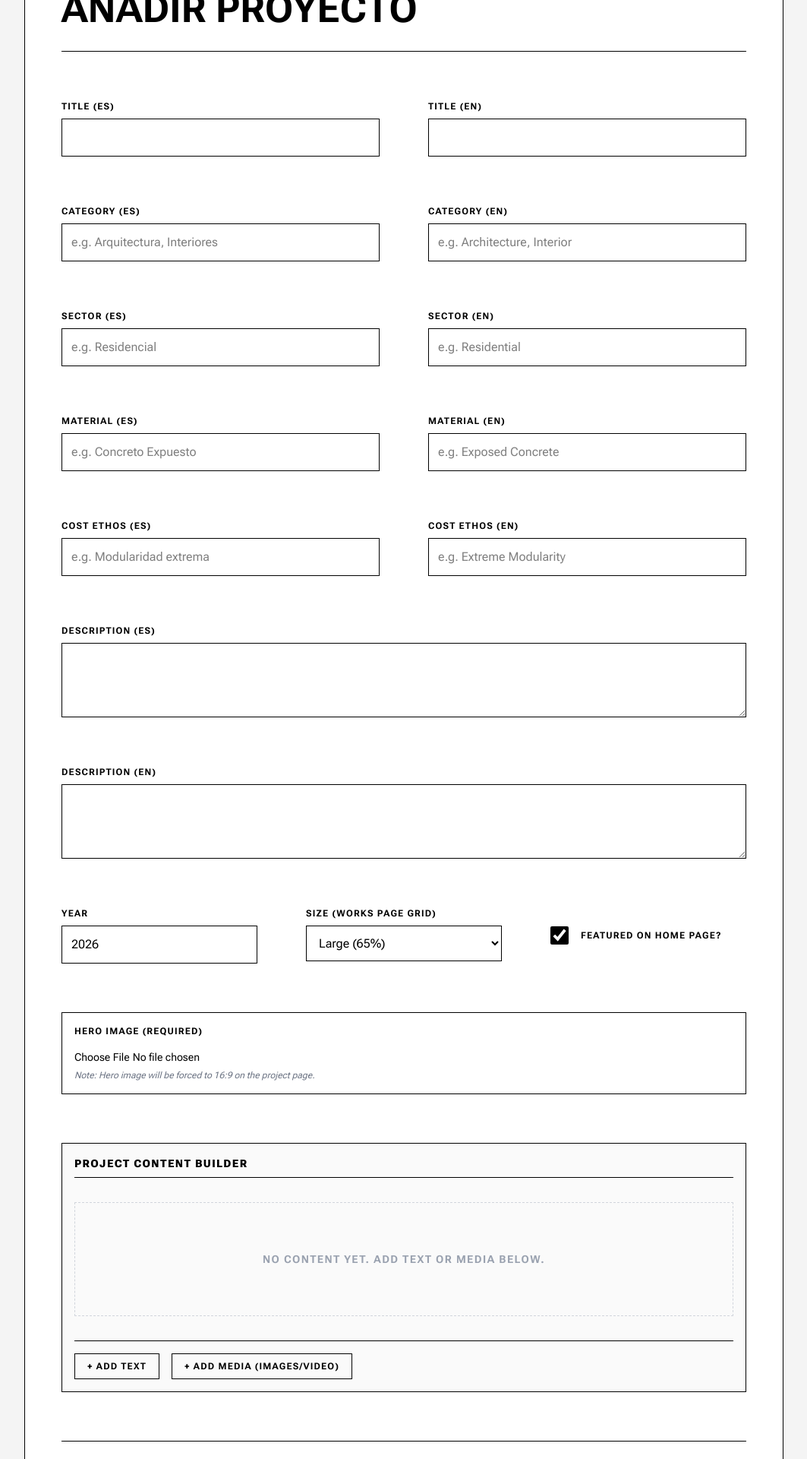
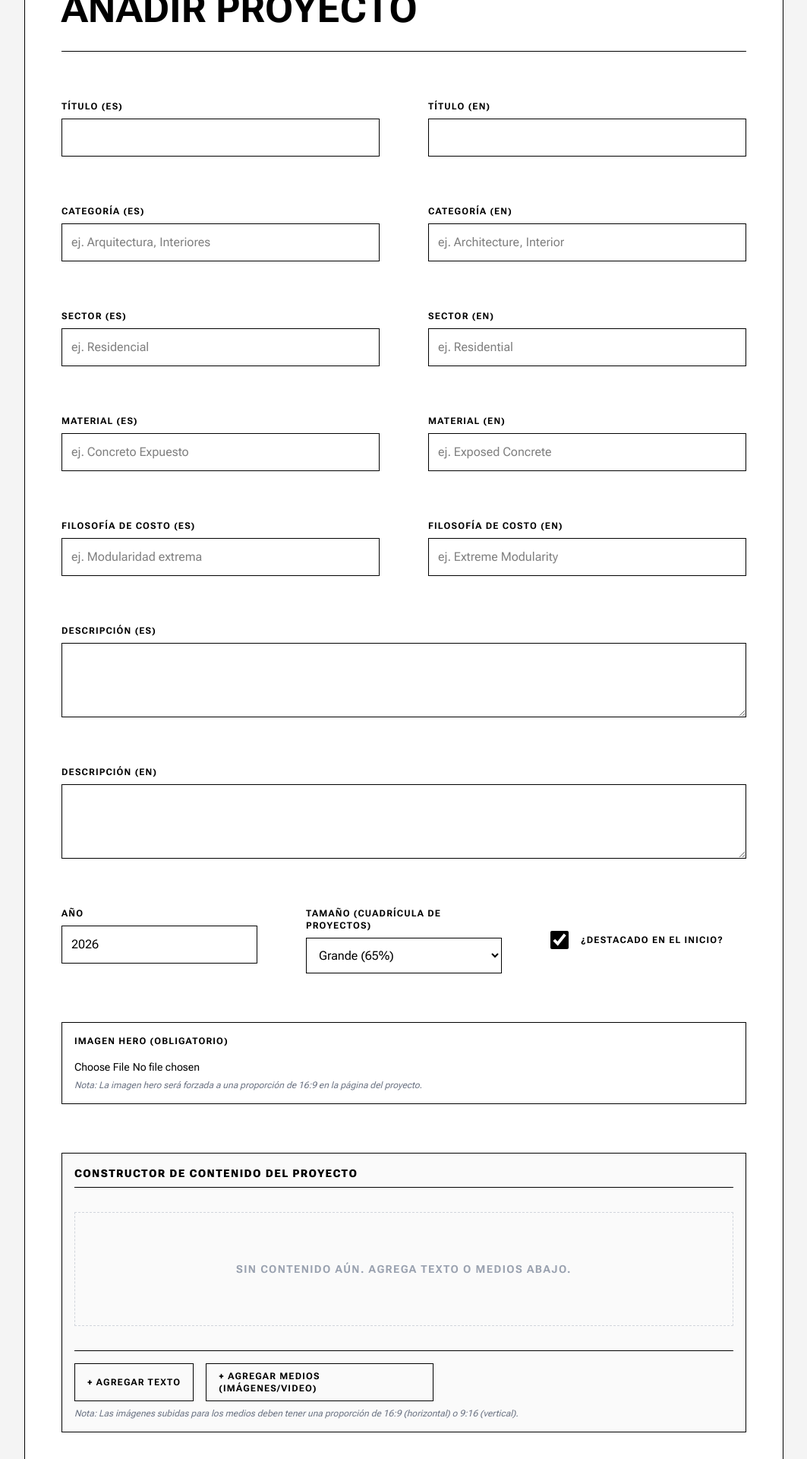
Before and after one commit to danielgz-blip/gosbros, a Next.js app in the folder gosbrosters.com/: page /admin in a window 1280 px wide. Shown: the part 660-2580 px from the top of the page at 76% size, without its empty margins (108-1171 px from the left). Built offline with nearby package versions, Linux system fonts and the light colour scheme.

Commit message:
feat: implement hero slideshow and translate admin panel

```diff
--- a/gosbrosters.com/src/app/admin/page.tsx
+++ b/gosbrosters.com/src/app/admin/page.tsx
@@ -34,7 +34,7 @@ export default function AdminPage() {
   const handleHeroUpload = async (e: React.ChangeEvent<HTMLInputElement>) => {
     const file = e.target.files?.[0];
     if (!file) return;
-    setStatus("Uploading hero image...");
+    setStatus("Subiendo imagen hero...");
     try {
       const res = await fetch(`/api/upload?filename=${file.name}`, {
         method: 'POST',
@@ -43,19 +43,19 @@ export default function AdminPage() {
       const blob = await res.json();
       if (blob.url) {
         setHeroImage(blob.url);
-        setStatus("Hero image uploaded.");
+        setStatus("Imagen hero subida.");
       } else {
-        setStatus("Error uploading hero image.");
+        setStatus("Error al subir imagen hero.");
       }
     } catch (err) {
-      setStatus("Error uploading hero image.");
+      setStatus("Error al subir imagen hero.");
     }
   };
 
   const handleAddMedia = async (e: React.ChangeEvent<HTMLInputElement>) => {
     const files = e.target.files;
     if (!files || files.length === 0) return;
-    setStatus("Uploading media...");
+    setStatus("Subiendo medios...");
 
     try {
       const newBlocks: ContentBlock[] = [];
@@ -98,9 +98,9 @@ export default function AdminPage() {
         }
       }
       setContentBlocks(prev => [...prev, ...newBlocks]);
-      setStatus("Media added.");
+      setStatus("Medios agregados.");
     } catch (err) {
-      setStatus("Error uploading media.");
+      setStatus("Error al subir medios.");
     }
 
     // Reset input
@@ -143,7 +143,7 @@ export default function AdminPage() {
 
   async function handleSubmit(e: React.FormEvent<HTMLFormElement>) {
     e.preventDefault();
-    setStatus("Saving...");
+    setStatus("Guardando...");
     const formData = new FormData(e.currentTarget);
     const data: Record<string, any> = Object.fromEntries(formData.entries());
 
@@ -177,7 +177,7 @@ export default function AdminPage() {
     e.preventDefault();
     if (!pricing) return;
 
-    setPricingStatus("Saving pricing...");
+    setPricingStatus("Guardando precios...");
     try {
       const res = await fetch("/api/pricing", {
         method: "PUT",
@@ -186,12 +186,12 @@ export default function AdminPage() {
       });
 
       if (res.ok) {
-        setPricingStatus("Pricing updated successfully.");
+        setPricingStatus("Precios actualizados exitosamente.");
       } else {
-        setPricingStatus("Error saving pricing.");
+        setPricingStatus("Error al guardar precios.");
       }
     } catch (err) {
-      setPricingStatus("Error saving pricing.");
+      setPricingStatus("Error al guardar precios.");
     }
   }
 
@@ -217,7 +217,7 @@ export default function AdminPage() {
             </h1>
           </MaskReveal>
           <p className="mt-4 font-sans text-sm text-gray-500 uppercase tracking-widest">
-            Local CMS Mode - Zero Database Architecture
+            Modo CMS Local - Arquitectura sin base de datos
           </p>
         </div>
       </section>
@@ -232,91 +232,91 @@ export default function AdminPage() {
 
             <div className="grid grid-cols-1 md:grid-cols-2 gap-8">
               <div className="flex flex-col gap-2">
-                <label className="text-xs uppercase font-bold tracking-widest">Title (ES)</label>
+                <label className="text-xs uppercase font-bold tracking-widest">Título (ES)</label>
                 <input required name="title_es" className="border border-black p-3 outline-none focus:bg-black focus:text-white transition-colors" />
               </div>
               <div className="flex flex-col gap-2">
-                <label className="text-xs uppercase font-bold tracking-widest">Title (EN)</label>
+                <label className="text-xs uppercase font-bold tracking-widest">Título (EN)</label>
                 <input required name="title_en" className="border border-black p-3 outline-none focus:bg-black focus:text-white transition-colors" />
               </div>
             </div>
 
             <div className="grid grid-cols-1 md:grid-cols-2 gap-8">
               <div className="flex flex-col gap-2">
-                <label className="text-xs uppercase font-bold tracking-widest">Category (ES)</label>
-                <input required name="category_es" placeholder="e.g. Arquitectura, Interiores" className="border border-black p-3 outline-none focus:bg-black focus:text-white transition-colors" />
+                <label className="text-xs uppercase font-bold tracking-widest">Categoría (ES)</label>
+                <input required name="category_es" placeholder="ej. Arquitectura, Interiores" className="border border-black p-3 outline-none focus:bg-black focus:text-white transition-colors" />
               </div>
               <div className="flex flex-col gap-2">
-                <label className="text-xs uppercase font-bold tracking-widest">Category (EN)</label>
-                <input required name="category_en" placeholder="e.g. Architecture, Interior" className="border border-black p-3 outline-none focus:bg-black focus:text-white transition-colors" />
+                <label className="text-xs uppercase font-bold tracking-widest">Categoría (EN)</label>
+                <input required name="category_en" placeholder="ej. Architecture, Interior" className="border border-black p-3 outline-none focus:bg-black focus:text-white transition-colors" />
               </div>
             </div>
 
             <div className="grid grid-cols-1 md:grid-cols-2 gap-8">
               <div className="flex flex-col gap-2">
                 <label className="text-xs uppercase font-bold tracking-widest">Sector (ES)</label>
-                <input required name="sector_es" placeholder="e.g. Residencial" className="border border-black p-3 outline-none focus:bg-black focus:text-white transition-colors" />
+                <input required name="sector_es" placeholder="ej. Residencial" className="border border-black p-3 outline-none focus:bg-black focus:text-white transition-colors" />
               </div>
               <div className="flex flex-col gap-2">
                 <label className="text-xs uppercase font-bold tracking-widest">Sector (EN)</label>
-                <input required name="sector_en" placeholder="e.g. Residential" className="border border-black p-3 outline-none focus:bg-black focus:text-white transition-colors" />
+                <input required name="sector_en" placeholder="ej. Residential" className="border border-black p-3 outline-none focus:bg-black focus:text-white transition-colors" />
               </div>
             </div>
 
             <div className="grid grid-cols-1 md:grid-cols-2 gap-8">
               <div className="flex flex-col gap-2">
                 <label className="text-xs uppercase font-bold tracking-widest">Material (ES)</label>
-                <input required name="material_es" placeholder="e.g. Concreto Expuesto" className="border border-black p-3 outline-none focus:bg-black focus:text-white transition-colors" />
+                <input required name="material_es" placeholder="ej. Concreto Expuesto" className="border border-black p-3 outline-none focus:bg-black focus:text-white transition-colors" />
               </div>
               <div className="flex flex-col gap-2">
                 <label className="text-xs uppercase font-bold tracking-widest">Material (EN)</label>
-                <input required name="material_en" placeholder="e.g. Exposed Concrete" className="border border-black p-3 outline-none focus:bg-black focus:text-white transition-colors" />
+                <input required name="material_en" placeholder="ej. Exposed Concrete" className="border border-black p-3 outline-none focus:bg-black focus:text-white transition-colors" />
               </div>
             </div>
 
             <div className="grid grid-cols-1 md:grid-cols-2 gap-8">
               <div className="flex flex-col gap-2">
-                <label className="text-xs uppercase font-bold tracking-widest">Cost Ethos (ES)</label>
-                <input required name="cost_ethos_es" placeholder="e.g. Modularidad extrema" className="border border-black p-3 outline-none focus:bg-black focus:text-white transition-colors" />
+                <label className="text-xs uppercase font-bold tracking-widest">Filosofía de Costo (ES)</label>
+                <input required name="cost_ethos_es" placeholder="ej. Modularidad extrema" className="border border-black p-3 outline-none focus:bg-black focus:text-white transition-colors" />
               </div>
               <div className="flex flex-col gap-2">
-                <label className="text-xs uppercase font-bold tracking-widest">Cost Ethos (EN)</label>
-                <input required name="cost_ethos_en" placeholder="e.g. Extreme Modularity" className="border border-black p-3 outline-none focus:bg-black focus:text-white transition-colors" />
+                <label className="text-xs uppercase font-bold tracking-widest">Filosofía de Costo (EN)</label>
+                <input required name="cost_ethos_en" placeholder="ej. Extreme Modularity" className="border border-black p-3 outline-none focus:bg-black focus:text-white transition-colors" />
               </div>
             </div>
 
             <div className="flex flex-col gap-2">
-              <label className="text-xs uppercase font-bold tracking-widest">Description (ES)</label>
+              <label className="text-xs uppercase font-bold tracking-widest">Descripción (ES)</label>
               <textarea required name="desc_es" rows={3} className="border border-black p-3 outline-none focus:bg-black focus:text-white transition-colors" />
             </div>
 
             <div className="flex flex-col gap-2">
-              <label className="text-xs uppercase font-bold tracking-widest">Description (EN)</label>
+              <label className="text-xs uppercase font-bold tracking-widest">Descripción (EN)</label>
               <textarea required name="desc_en" rows={3} className="border border-black p-3 outline-none focus:bg-black focus:text-white transition-colors" />
             </div>
 
             <div className="grid grid-cols-1 md:grid-cols-3 gap-8">
               <div className="flex flex-col gap-2">
-                <label className="text-xs uppercase font-bold tracking-widest">Year</label>
+                <label className="text-xs uppercase font-bold tracking-widest">Año</label>
                 <input required name="year" type="number" defaultValue={2026} className="border border-black p-3 outline-none focus:bg-black focus:text-white transition-colors" />
               </div>
               <div className="flex flex-col gap-2">
-                <label className="text-xs uppercase font-bold tracking-widest">Size (Works Page Grid)</label>
+                <label className="text-xs uppercase font-bold tracking-widest">Tamaño (Cuadrícula de Proyectos)</label>
                 <select name="size" className="border border-black p-3 outline-none focus:bg-black focus:text-white transition-colors">
-                  <option value="large">Large (65%)</option>
-                  <option value="small">Small (35%)</option>
+                  <option value="large">Grande (65%)</option>
+                  <option value="small">Pequeño (35%)</option>
                 </select>
               </div>
               <div className="flex items-center gap-4">
                 <input type="checkbox" name="featured" id="featured" defaultChecked className="w-5 h-5 accent-black" />
-                <label htmlFor="featured" className="text-xs uppercase font-bold tracking-widest">Featured on Home Page?</label>
+                <label htmlFor="featured" className="text-xs uppercase font-bold tracking-widest">¿Destacado en el Inicio?</label>
               </div>
             </div>
 
             <div className="flex flex-col gap-4 border border-black p-4">
-              <label className="text-xs uppercase font-bold tracking-widest">Hero Image (Required)</label>
+              <label className="text-xs uppercase font-bold tracking-widest">Imagen Hero (Obligatorio)</label>
               <input type="file" accept="image/*,video/*" onChange={handleHeroUpload} className="text-sm" />
-              <div className="text-xs text-gray-500 italic mt-[-10px]">Note: Hero image will be forced to 16:9 on the project page.</div>
+              <div className="text-xs text-gray-500 italic mt-[-10px]">Nota: La imagen hero será forzada a una proporción de 16:9 en la página del proyecto.</div>
               {heroImage && heroImage !== "/Hero_Placeholder.jpg" && (
                 <div className="aspect-video w-full object-cover relative overflow-hidden max-w-[300px] border border-black">
                   <img src={heroImage} alt="Hero preview" className="h-full w-full object-cover" />
@@ -326,7 +326,7 @@ export default function AdminPage() {
 
             {/* Project Content Builder */}
             <div className="flex flex-col gap-4 border border-black p-4 bg-[#fafafa]">
-              <label className="text-sm uppercase font-black tracking-widest border-b border-black pb-2">Project Content Builder</label>
+              <label className="text-sm uppercase font-black tracking-widest border-b border-black pb-2">Constructor de Contenido del Proyecto</label>
 
               {/* Content List */}
               <div className="flex flex-col gap-2 mt-4">
@@ -347,10 +347,10 @@ export default function AdminPage() {
                     <div className="flex-grow flex flex-col gap-2">
                       <div className="flex justify-between items-center mb-2">
                         <span className="text-[10px] font-bold uppercase tracking-widest bg-black text-white px-2 py-1">
-                          {block.type === 'media' ? `${block.mediaFormat} Media` : 'Text Block'}
+                          {block.type === 'media' ? `Medio ${block.mediaFormat === 'vertical' ? 'Vertical' : 'Horizontal'}` : 'Bloque de Texto'}
                         </span>
                         <button type="button" onClick={() => removeBlock(block.id)} className="text-[10px] uppercase font-bold text-red-500 hover:text-red-700">
-                          Remove
+                          Eliminar
                         </button>
                       </div>
 
@@ -370,14 +370,14 @@ export default function AdminPage() {
                       {block.type === 'text' && (
                         <div className="flex flex-col gap-4">
                           <textarea
-                            placeholder="Text (ES)"
+                            placeholder="Texto (ES)"
                             value={block.text_es}
                             onChange={(e) => updateTextBlock(block.id, 'text_es', e.target.value)}
                             className="border border-gray-300 p-2 text-sm w-full outline-none focus:border-black"
                             rows={2}
                           />
                           <textarea
-                            placeholder="Text (EN)"
+                            placeholder="Texto (EN)"
                             value={block.text_en}
                             onChange={(e) => updateTextBlock(block.id, 'text_en', e.target.value)}
                             className="border border-gray-300 p-2 text-sm w-full outline-none focus:border-black"
@@ -392,21 +392,26 @@ export default function AdminPage() {
 
                 {contentBlocks.length === 0 && (
                   <div className="text-center py-8 text-gray-400 text-sm font-bold uppercase tracking-widest border border-dashed border-gray-300">
-                    No content yet. Add text or media below.
+                    Sin contenido aún. Agrega texto o medios abajo.
                   </div>
                 )}
               </div>
 
               {/* Add Content Buttons */}
-              <div className="flex flex-wrap gap-4 mt-4 border-t border-black pt-4">
-                <button type="button" onClick={handleAddText} className="border border-black px-4 py-2 text-xs uppercase font-bold tracking-widest hover:bg-black hover:text-white transition-colors">
-                  + Add Text
-                </button>
-                <div className="relative">
-                  <input type="file" multiple accept="image/*,video/*" onChange={handleAddMedia} className="absolute inset-0 opacity-0 cursor-pointer" />
-                  <button type="button" className="border border-black px-4 py-2 text-xs uppercase font-bold tracking-widest hover:bg-black hover:text-white transition-colors pointer-events-none">
-                    + Add Media (Images/Video)
+              <div className="flex flex-col gap-2 mt-4 border-t border-black pt-4">
+                <div className="flex flex-wrap gap-4">
+                  <button type="button" onClick={handleAddText} className="border border-black px-4 py-2 text-xs uppercase font-bold tracking-widest hover:bg-black hover:text-white transition-colors">
+                    + Agregar Texto
                   </button>
+                  <div className="relative flex-grow max-w-[300px]">
+                    <input type="file" multiple accept="image/*,video/*" onChange={handleAddMedia} className="absolute inset-0 opacity-0 cursor-pointer" />
+                    <button type="button" className="w-full border border-black px-4 py-2 text-xs uppercase font-bold tracking-widest hover:bg-black hover:text-white transition-colors pointer-events-none text-left">
+                      + Agregar Medios (Imágenes/Video)
+                    </button>
+                  </div>
+                </div>
+                <div className="text-xs text-gray-500 italic">
+                  Nota: Las imágenes subidas para los medios deben tener una proporción de 16:9 (horizontal) o 9:16 (vertical).
                 </div>
               </div>
 
@@ -430,17 +435,17 @@ export default function AdminPage() {
         {pricing && (
         <div className="max-w-[1000px] mx-auto w-full bg-white border border-black p-8 md:p-12 mt-16">
           <h2 className="font-display font-bold uppercase text-h3 mb-8 border-b border-black pb-4">
-            PRICING CONFIGURATION
+            CONFIGURACIÓN DE PRECIOS
           </h2>
 
           <form onSubmit={handlePricingSubmit} className="flex flex-col gap-8 font-sans">
 
             {/* Global Settings */}
             <div className="border border-black p-6 bg-[#fafafa]">
-              <h3 className="font-display font-bold uppercase text-lg mb-4 border-b border-gray-300 pb-2">Global Settings</h3>
+              <h3 className="font-display font-bold uppercase text-lg mb-4 border-b border-gray-300 pb-2">Configuración Global</h3>
               <div className="grid grid-cols-1 md:grid-cols-2 gap-8">
                 <div className="flex flex-col gap-2">
-                  <label className="text-xs uppercase font-bold tracking-widest">USD Exchange Rate (MXN)</label>
+                  <label className="text-xs uppercase font-bold tracking-widest">Tipo de Cambio USD (MXN)</label>
                   <input
                     type="number" step="0.01"
                     value={pricing.exchangeRate}
@@ -449,7 +454,7 @@ export default function AdminPage() {
                   />
                 </div>
                 <div className="flex flex-col gap-2">
-                  <label className="text-xs uppercase font-bold tracking-widest">Variance (+/- %)</label>
+                  <label className="text-xs uppercase font-bold tracking-widest">Varianza (+/- %)</label>
                   <input
                     type="number"
                     value={pricing.variancePercent}
@@ -462,7 +467,7 @@ export default function AdminPage() {
 
             {/* Architecture Settings */}
             <div className="border border-black p-6">
-              <h3 className="font-display font-bold uppercase text-lg mb-4 border-b border-gray-300 pb-2">Architecture Rates (per m²)</h3>
+              <h3 className="font-display font-bold uppercase text-lg mb-4 border-b border-gray-300 pb-2">Tarifas de Arquitectura (por m²)</h3>
               <div className="grid grid-cols-1 md:grid-cols-3 gap-4">
                 {pricing.architecture.projectTypes.map((pt: any, idx: number) => (
                   <div key={pt.id} className="flex flex-col gap-2">
@@ -483,7 +488,7 @@ export default function AdminPage() {
 
             {/* Branding Settings */}
             <div className="border border-black p-6 bg-[#fafafa]">
-              <h3 className="font-display font-bold uppercase text-lg mb-4 border-b border-gray-300 pb-2">Branding Base Prices</h3>
+              <h3 className="font-display font-bold uppercase text-lg mb-4 border-b border-gray-300 pb-2">Precios Base de Branding</h3>
               <div className="grid grid-cols-1 md:grid-cols-3 gap-4 mb-6">
                 {pricing.branding.scopes.map((scope: any, idx: number) => (
                   <div key={scope.id} className="flex flex-col gap-2">
@@ -501,7 +506,7 @@ export default function AdminPage() {
                 ))}
               </div>
 
-              <h4 className="text-sm font-bold uppercase tracking-widest mb-4">Client Size Multipliers</h4>
+              <h4 className="text-sm font-bold uppercase tracking-widest mb-4">Multiplicadores por Tamaño de Cliente</h4>
               <div className="grid grid-cols-2 md:grid-cols-4 gap-4">
                 {pricing.branding.clientSizes.map((cs: any, idx: number) => (
                   <div key={cs.id} className="flex flex-col gap-2">
@@ -519,7 +524,7 @@ export default function AdminPage() {
 
             {/* Strategy Settings */}
             <div className="border border-black p-6">
-              <h3 className="font-display font-bold uppercase text-lg mb-4 border-b border-gray-300 pb-2">Strategy Flat Rates</h3>
+              <h3 className="font-display font-bold uppercase text-lg mb-4 border-b border-gray-300 pb-2">Tarifas Fijas de Estrategia</h3>
               <div className="grid grid-cols-1 md:grid-cols-2 gap-4">
                 {pricing.strategy.types.map((st: any, idx: number) => (
                   <div key={st.id} className="flex flex-col gap-2">
@@ -545,7 +550,7 @@ export default function AdminPage() {
                 className="bg-black text-white px-8 py-4 uppercase font-bold tracking-widest hover:bg-white hover:text-black hover:border-black border border-black transition-colors"
                 data-cursor-hover
               >
-                SAVE PRICING
+                GUARDAR PRECIOS
               </button>
             </div>
 
```
Also changed, not shown: gosbrosters.com/src/components/Hero.tsx (+28 -10 lines).
